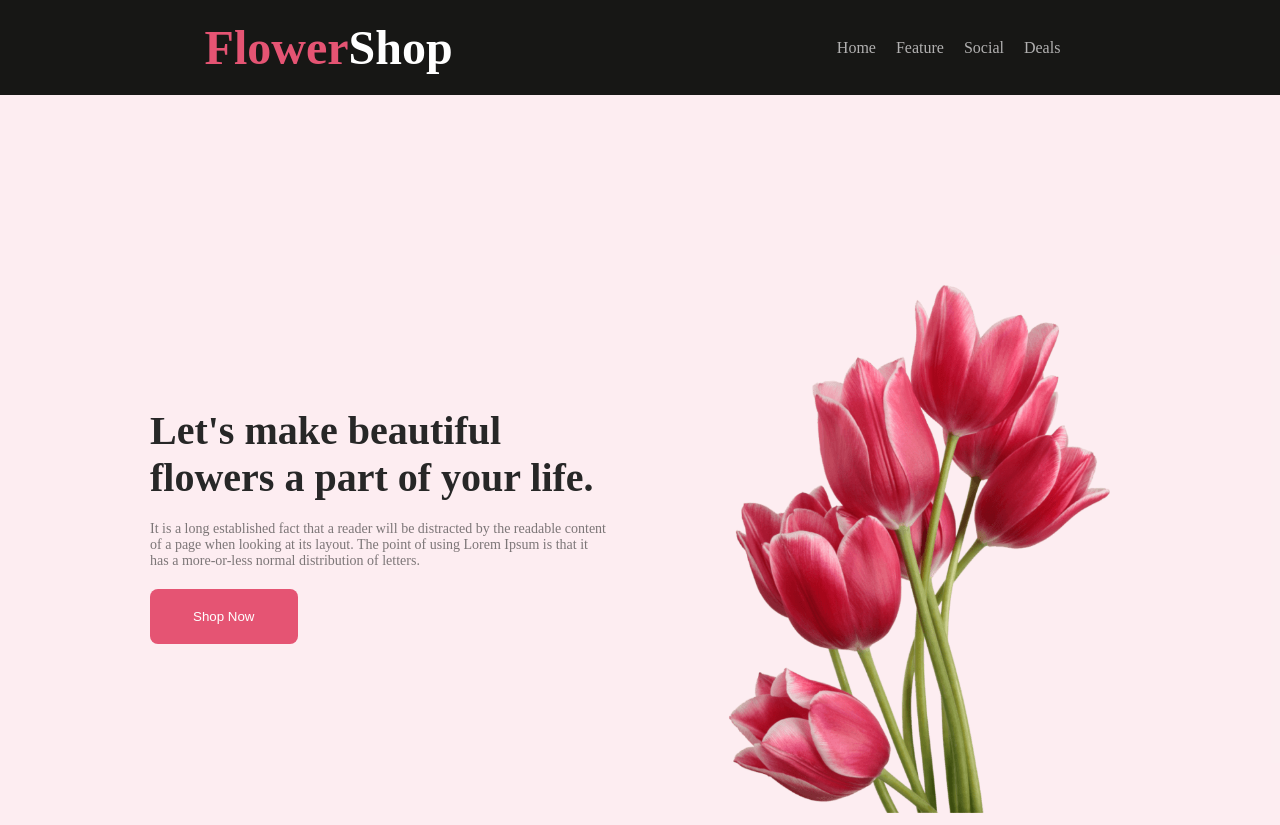
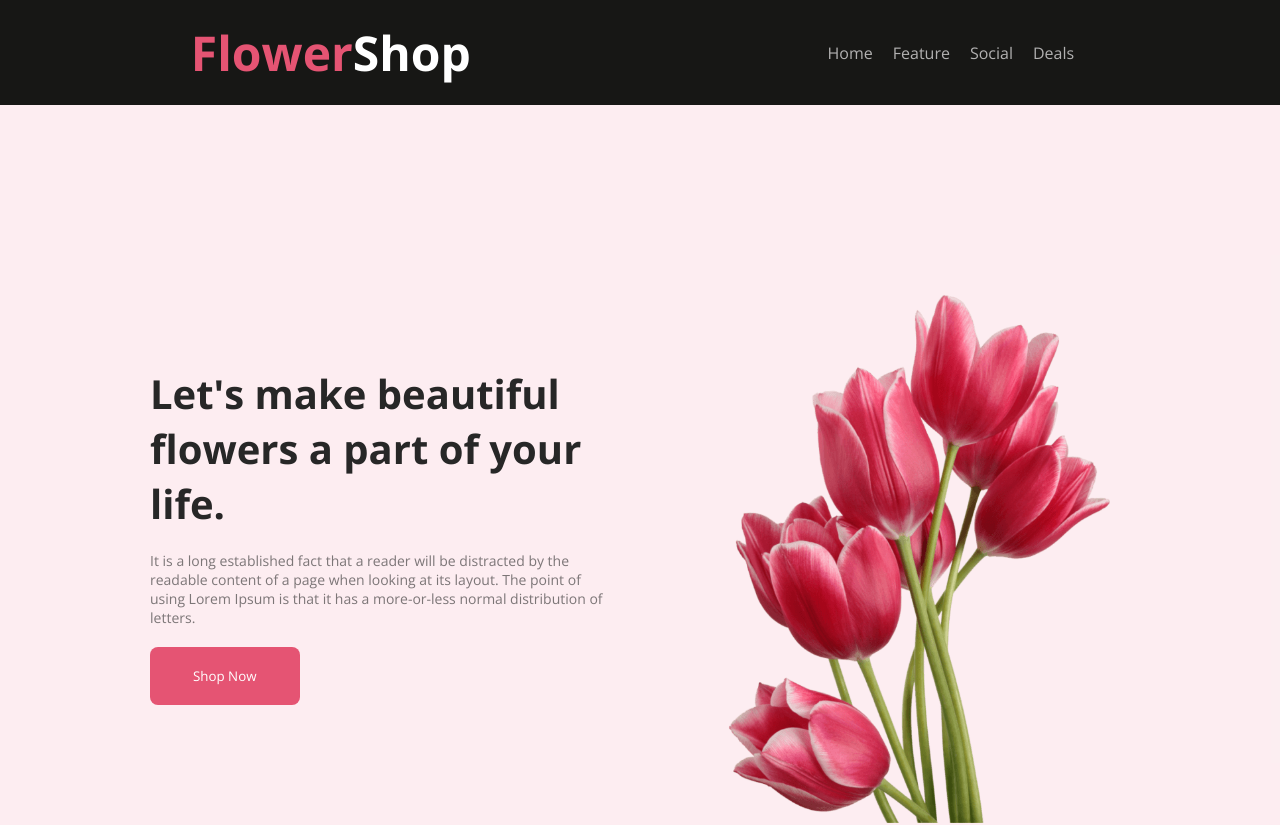
Before and after one commit to Kj-RahiL/flower-shop-web, a plain HTML site: page index.html in a window 1280 px wide. Shown: the top 825 px of the page. Drawn offline with nearby package versions, Linux system fonts and the light colour scheme.

Commit message:
fonts added

```diff
--- a/css/style.css
+++ b/css/style.css
@@ -1,6 +1,8 @@
 * {
     padding: 0;
     margin: 0;
+    font-family: 'Lato', sans-serif;
+    font-family: 'Open Sans', sans-serif;
 }
 
 .header {
@@ -20,7 +22,7 @@
 
 .logo {
     font-size: 48px;
-    font-weight: bold;
+    font-weight: 700;
     color: #fff;
 }
 
@@ -63,6 +65,7 @@
     padding-bottom: 0;
 
 }
+
 /* .banner-img {
     position: relative;
     border: 5px solid black;
@@ -76,13 +79,12 @@
     left: 0;
 } */
 
-.banner-text {
-}
+.banner-text {}
 
 .banner-head {
     color: #272727;
     font-size: 40px;
-    font-weight: bold;
+    font-weight: 700;
 }
 
 .banner-des {
@@ -103,18 +105,21 @@
 /* feature section */
 
 .feature-container {}
-.feature-text{
+
+.feature-text {
     text-align: center;
     padding: 10px;
     margin-top: 100px;
 
 
 }
-.feature-head{
+
+.feature-head {
     font-size: 24px;
     font-weight: 400;
 }
-.feature-des{
+
+.feature-des {
     color: rgba(39, 39, 39, 0.60);
     font-size: 16px;
 
@@ -137,11 +142,13 @@
     text-align: center;
     margin-bottom: 60px;
 }
-.img-box a{
-   padding: 20px 0 0;
-   color: black;
-   margin-bottom: 10px;
+
+.img-box a {
+    padding: 20px 0 0;
+    color: black;
+    margin-bottom: 10px;
 }
+
 .img-fea1 {
     width: 100%;
     height: 400PX;
@@ -204,7 +211,7 @@
 .deals-head {
     color: #272727;
     font-size: 20px;
-    font-weight: bold;
+    font-weight: 800;
 }
 
 .deals-des {
@@ -279,7 +286,7 @@
 .social-bg h4 {
     padding: 120px 0 5px 0;
     font-size: 20px;
-    font-weight: 800;
+    font-weight: 700;
 }
 
 .social-bg p {
--- a/index.html
+++ b/index.html
@@ -5,6 +5,7 @@
     <meta charset="UTF-8">
     <meta name="viewport" content="width=device-width, initial-scale=1.0">
     <title>Flower Shop</title>
+    <link href="https://fonts.googleapis.com/css2?family=Lato:wght@400;700&family=Open+Sans:wght@400;700;800&display=swap" rel="stylesheet">
     <link rel="stylesheet" href="./css/style.css">
 </head>
 
```
